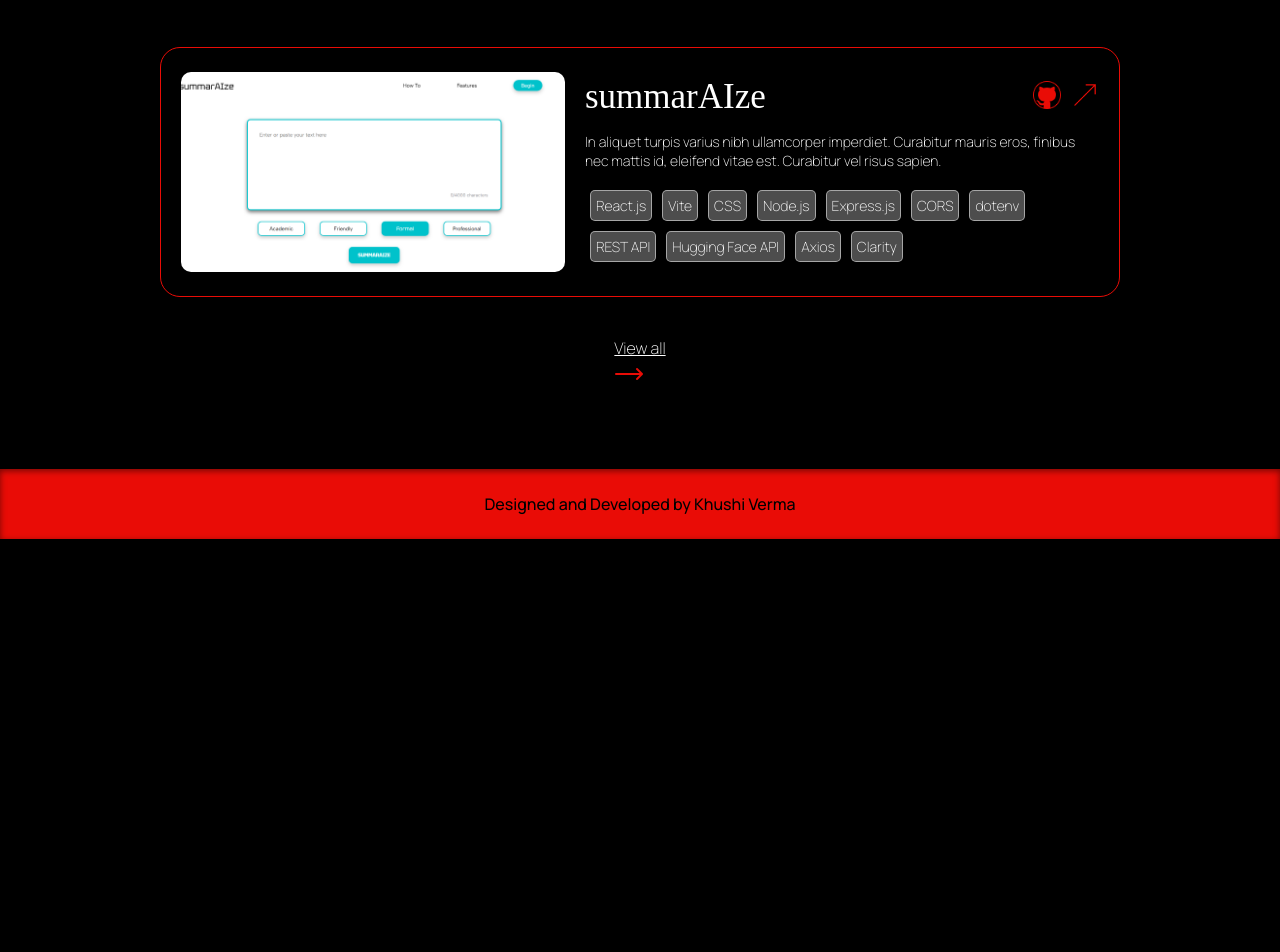
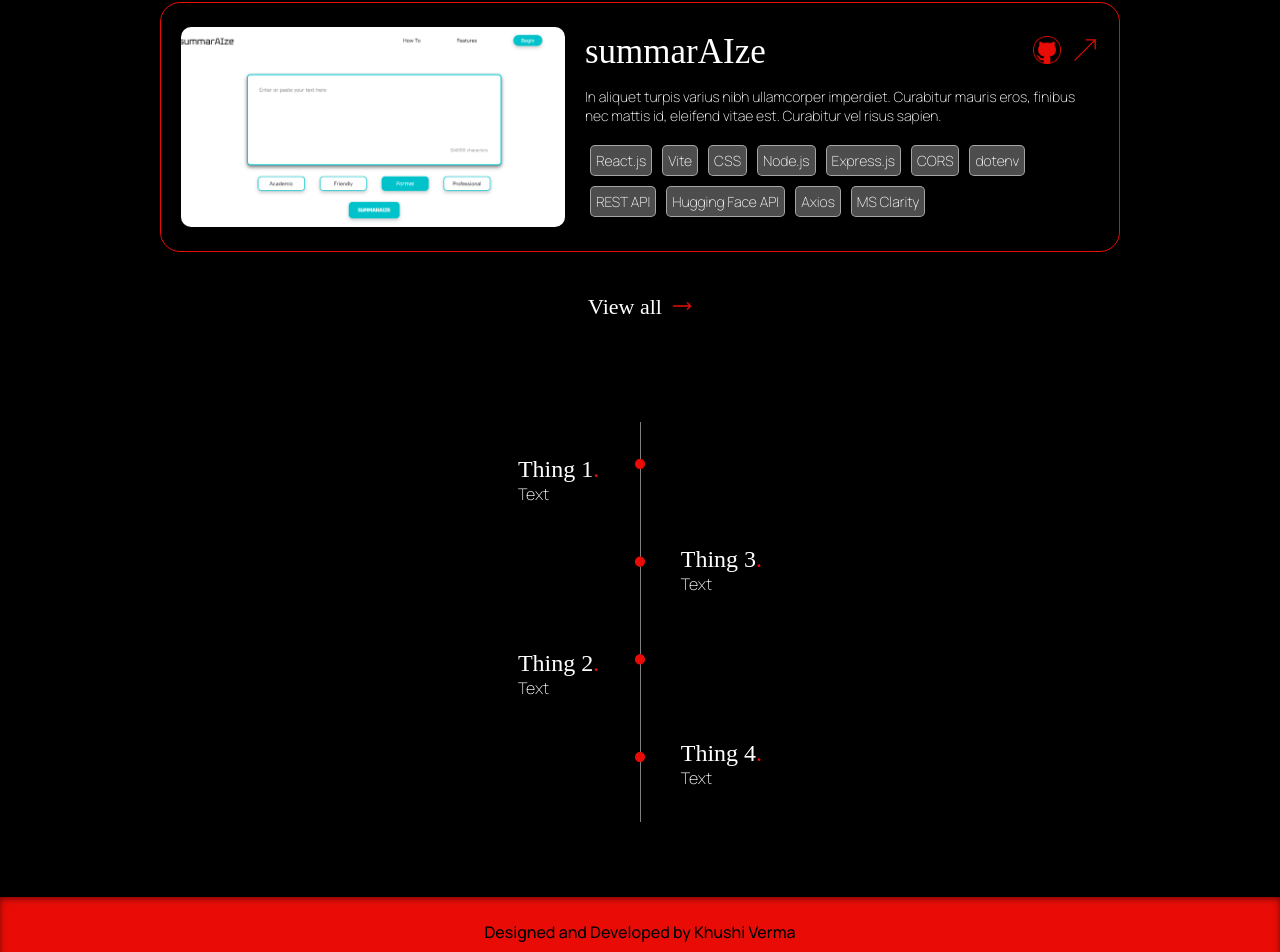
Before and after one commit to Khushi23V/Personal-Portfolio, a React (Vite) app: page / in a window 1280 px wide. Shown: the part 1438-2390 px from the top of the page. Before the commit the page ends 1977 px from the top, so only its background shows below. Built offline with nearby package versions, Linux system fonts and the light colour scheme; a web font is replaced by a local one.

Commit message:
UI of timeline section fo the home page developed

```diff
--- a/src/components/MainPage.jsx
+++ b/src/components/MainPage.jsx
@@ -24,13 +24,12 @@ export default function MainPage() {
     <a href="https://mail.google.com/mail/?view=cm&fs=1&to=k23verma@gmail.com" className="gmail" target="_blank" rel="noreferrer">
       <img src="/gmail.png" alt="Gmail"  />
     </a>
-    <a href="https://github.com/Khushi23V" target="_blank" rel="noreferrer">
-      <img src="/github.png" alt="GitHub" />
+    <a href="https://www.producthunt.com/@khushi_v23" target="_blank" rel="noreferrer">
+      <img src="/github.png" alt="ProductHunt" />
     </a>
   </div>
 </div>
         </div>
-
         <div className="one-liner">
             <h2 className="opening">&lt;</h2>
             <h2 className="text">I’m a Computer Science student who’s slightly obsessed with making the web look and feel amazing.
@@ -48,8 +47,7 @@ export default function MainPage() {
         <div className="work">
           <h2>Stuff I've Built<span className="accent">.</span></h2>
           <div className="work-1">
-            <img className="p1-img" src="/p-1.png" alt="Image of summarAIze"
-  />
+            <img className="p1-img" src="/p-1.png" alt="Image of summarAIze"/>
             <div className="project-info">
               <div className="p-heading">
                 <h2>summarAIze</h2>
@@ -75,19 +73,39 @@ export default function MainPage() {
                 <button>REST API</button>
                 <button>Hugging Face API</button>
                 <button>Axios</button>
-                <button>Clarity</button>
+                <button>MS Clarity</button>
               </div>
-
             </div>
           </div>
           <div className="view-all">
             <Link to="/projects" className="nav-link">
-            <p>View all</p>
-            <img src="/arrow-2.png" alt="Link" className="arrow"/>
-            </Link>
+            <p>View all</p></Link>
+            <Link to="/projects" className="nav-link"><img src="/arrow-2.png" alt="Link" className="arrow-2"/></Link>
           </div>
         </div>
-        <div className="timeline curve-bottom"></div>
+        <div className="timeline">
+          <div className="left">
+            <div className="t-1">
+              <h2>Thing 1<span className="accent">.</span></h2>
+            <p>Text</p>
+            </div>
+            <div className="t-2">
+              <h2>Thing 2<span className="accent">.</span></h2>
+            <p>Text</p>
+            </div>
+          </div>
+          <img className="timeline-img" src="/Frame 2.png" alt="Timeline"/>
+          <div className="right">
+            <div className="t-3">
+              <h2>Thing 3<span className="accent">.</span></h2>
+            <p>Text</p>
+            </div>
+            <div className="t-4">
+              <h2>Thing 4<span className="accent">.</span></h2>
+            <p>Text</p>
+            </div>
+          </div>
+        </div>
         <Footer />
         </>
     );
--- a/src/index.css
+++ b/src/index.css
@@ -55,7 +55,7 @@ header{
 /*INTRODUCTION SECTION*/
 
 .intro{
-    padding:30px 300px;
+    margin:30px 300px;
     display:flex;
     align-items: center;
     flex-direction: row;
@@ -132,7 +132,7 @@ header{
     justify-content: space-around;
     text-align: center;
     flex-direction: row;
-    padding:75px 100px;
+    margin:100px 100px;
 
 }
 
@@ -161,7 +161,7 @@ header{
     flex-direction: column;
     align-items: center;
     justify-content: space-around;
-    padding:75px 150px;
+    margin:100px 150px;
     gap:40px;
     font-family: var(--font1);
     font-weight: 200;
@@ -296,10 +296,59 @@ header{
     align-items: center;
     flex-direction: row;
     justify-content: space-around;
-
+    gap:10px;
+}
+.view-all a{
+    text-decoration: none;
+    font-family: var(--font2);
+    font-size: 22px;
+    font-weight: 400;
+}
+.arrow-2{
+    margin-top:4px;
+    width:20px;
+    height:20px;
 }
 
 /*TIMELINE*/
+
+.timeline{
+    display: flex;
+    align-items: center;
+    justify-content: space-around;
+    margin:75px 500px;
+}
+
+.timeline-img{
+    width:10px;
+    height:400px;
+}
+
+.timeline h2{
+    font-family: var(--font2);
+    font-weight: 400;
+}
+
+.timeline p{
+    font-family: var(--font1);
+    font-weight: 200;
+}
+
+.right{
+    display: flex;
+    flex-direction: column;
+    align-items: center;
+    padding-top:90px;
+    gap:145px;
+}
+
+.left{
+        display: flex;
+    flex-direction: column;
+    align-items: center;
+    padding-bottom:90px;
+    gap:145px;
+}
 
 /*ABOUT*/
 
```
Also changed, not shown: public/Frame 2.png (added).
